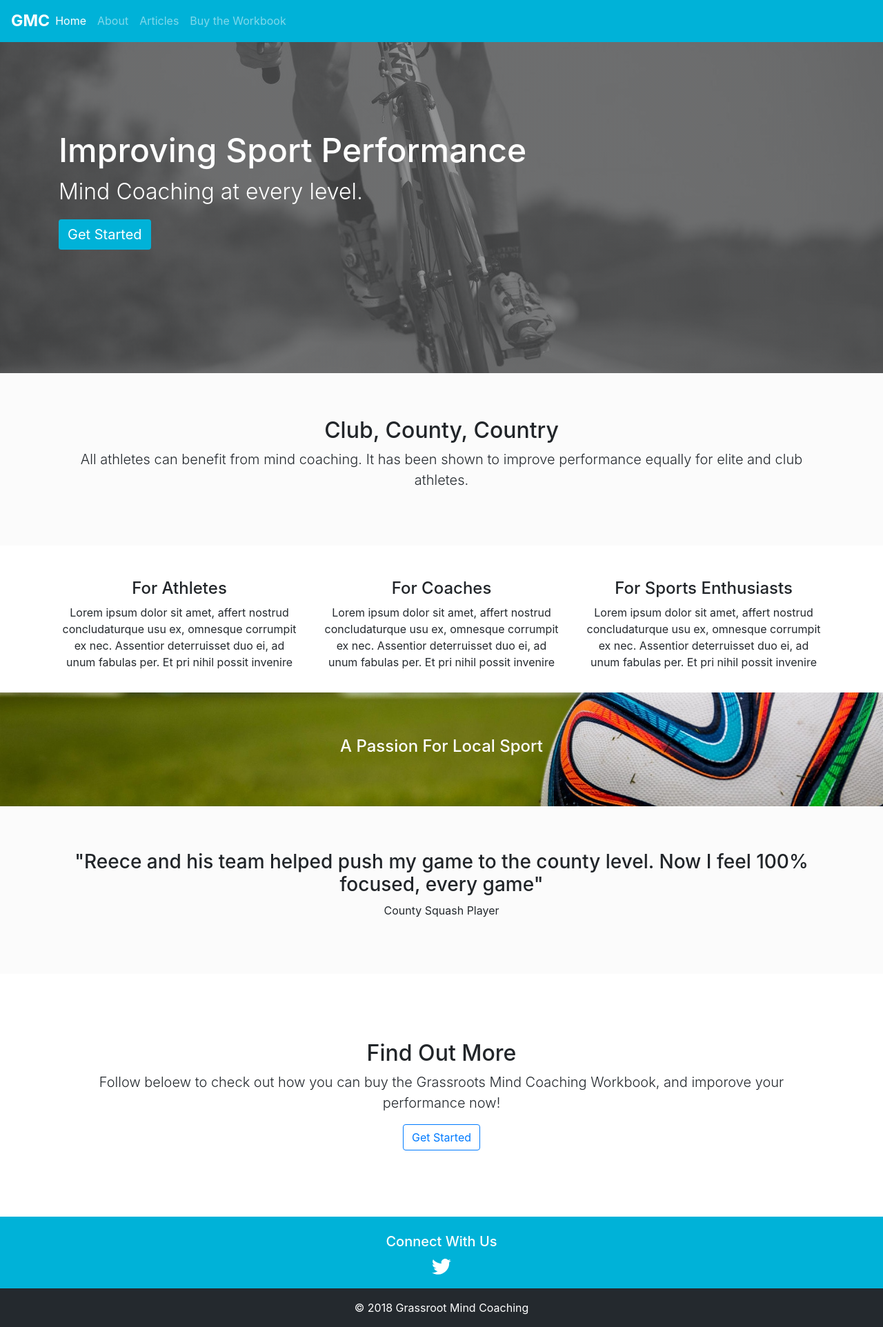
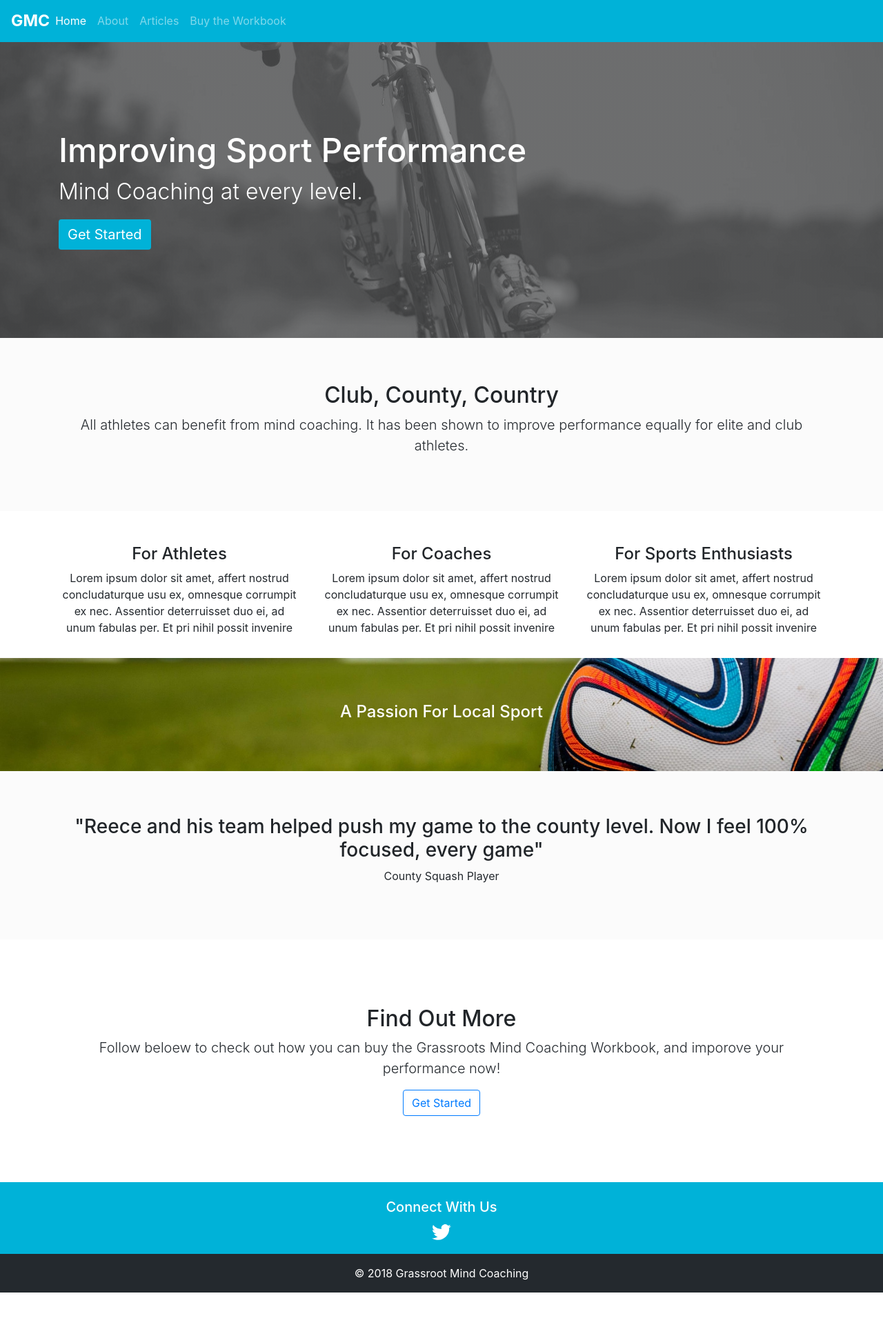
Before and after one commit to krussll/etsysimplicity, a Jekyll site: the page built from index.md, in a window 1280 px wide. Shown: the whole page at 69% size. Built offline with Jekyll 4.4.1, drawn with Linux system fonts in a browser that asks for light colours; nearby versions of some CDN libraries; after the commit the page ends 1874 px from its top, so only the background shows below that.

Commit message:
Update main.scss

```diff
--- a/css/main.scss
+++ b/css/main.scss
@@ -52,7 +52,6 @@ footer, footer a {
 }
 
 .jumbotron.main {
-  min-height: 480px;
   padding: 8rem 1rem;
   h1 {
     font-size: 3rem;
```
